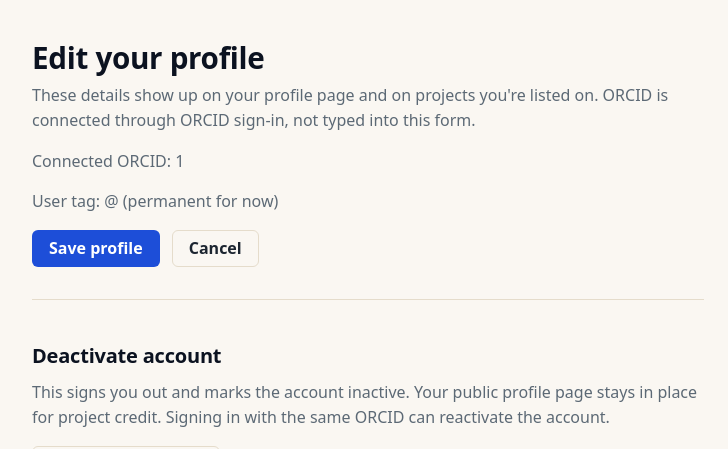
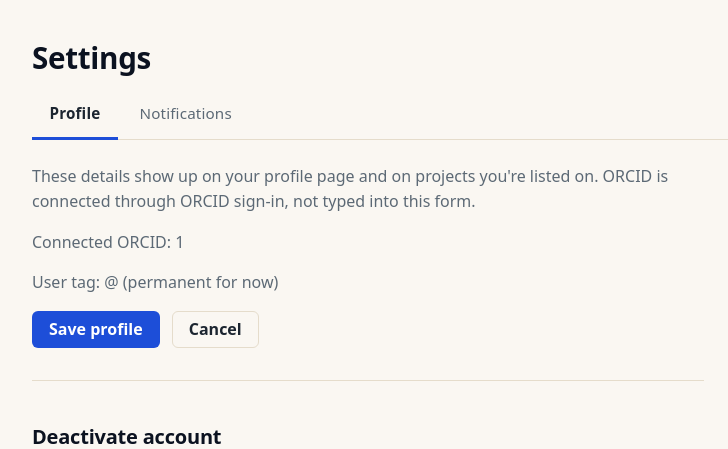
Before and after one commit to Phalkon-Industries/osprey, a Django app: template people/templates/people/edit.html in a window 1280 px wide. Shown: the part 65-514 px from the top of the page, without its empty margins (120-848 px from the left). Run offline with Django 5.2, Linux system fonts and the light colour scheme; the template is opened without the code that fills it: most values are stand-ins (such as "Sample title", 1, 10 or a date in 2020).

Commit message:
Add a user settings page with tabbed settings

```diff
--- a/core/templates/base.html
+++ b/core/templates/base.html
@@ -66,6 +66,7 @@
                 </a>
                 <div class="bell-menu" data-bell-menu hidden data-menu-url="{% url 'notifications:menu' %}"></div>
             </span>
+            <a href="{% url 'settings' %}">Settings</a>
             <span class="muted">@{{ user.get_username }}</span>
             <form method="post" action="{% url 'logout' %}" style="display:inline;margin:0">
                 {% csrf_token %}
--- /dev/null
+++ b/core/templates/core/_settings_tabs.html
@@ -0,0 +1,10 @@
+{% comment %}
+Shared tab strip for the account settings pages. Pass `settings_tab`
+("profile" or "notifications") to mark the active tab.
+{% endcomment %}
+<nav class="project-tabs" aria-label="Settings sections" role="tablist">
+    <a href="{% url 'people:edit' %}" class="project-tab{% if settings_tab == 'profile' %} is-active{% endif %}"
+        {% if settings_tab == 'profile' %}aria-current="page"{% endif %}>Profile</a>
+    <a href="{% url 'notifications:settings' %}" class="project-tab{% if settings_tab == 'notifications' %} is-active{% endif %}"
+        {% if settings_tab == 'notifications' %}aria-current="page"{% endif %}>Notifications</a>
+</nav>
--- a/core/views.py
+++ b/core/views.py
@@ -87,3 +87,9 @@ def staff_dashboard(request):
 
 def privacy(request):
     return render(request, "core/privacy.html")
+
+
+@login_required
+def settings_home(request):
+    """Central settings entry point; lands on the first settings tab."""
+    return redirect("people:edit")
--- a/notifications/templates/notifications/settings.html
+++ b/notifications/templates/notifications/settings.html
@@ -1,7 +1,8 @@
 {% extends "base.html" %}
 {% block title %}Notification settings — OSPREY{% endblock %}
 {% block content %}
-<h1>Notification settings</h1>
+<h1>Settings</h1>
+{% include "core/_settings_tabs.html" with settings_tab="notifications" %}
 
 <section style="max-width:46rem;margin-bottom:2rem">
     <h2>Email address</h2>
--- a/osprey/urls.py
+++ b/osprey/urls.py
@@ -19,6 +19,7 @@ urlpatterns = [
     path("about/markdown/", core_views.markdown_guide, name="markdown_guide"),
     path("about/derivatives/", core_views.derivative_guide, name="derivative_guide"),
     path("about/privacy/", core_views.privacy, name="privacy"),
+    path("settings/", core_views.settings_home, name="settings"),
     path("admin/", admin.site.urls),
     path("", include(("core.urls", "core"), namespace="core")),
     path("accounts/", include("allauth.urls")),
--- a/people/templates/people/edit.html
+++ b/people/templates/people/edit.html
@@ -2,7 +2,8 @@
 {% load osprey_md %}
 {% block title %}Edit profile — OSPREY{% endblock %}
 {% block content %}
-<h1>Edit your profile</h1>
+<h1>Settings</h1>
+{% include "core/_settings_tabs.html" with settings_tab="profile" %}
 <p class="muted" style="max-width:42rem">
     These details show up on your profile page and on projects you're listed
     on. ORCID is connected through ORCID sign-in, not typed into this form.
```
Also changed, not shown: core/tests.py (+38 -0 lines).
